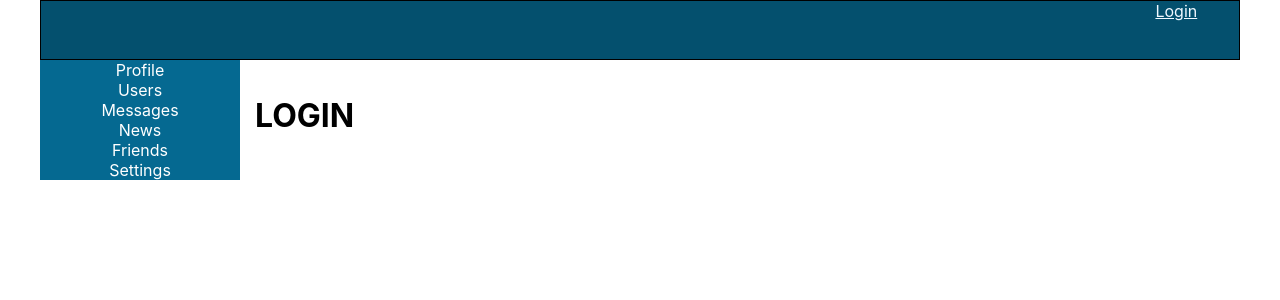
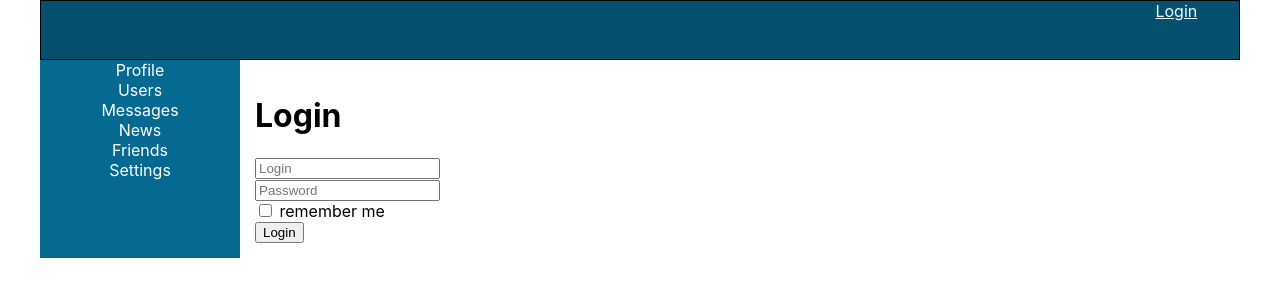
Before and after one commit to TsyntsarSerhii/SocNet, a React (Create React App) app: page /login in a window 1280 px wide. Shown: the top 300 px of the page. Built offline with nearby package versions, Linux system fonts and the light colour scheme; no server answers.

Commit message:
reduxForm (login)

```diff
--- a/package.json
+++ b/package.json
@@ -10,6 +10,7 @@
     "react-router-dom": "^5.0.0",
     "react-scripts": "3.0.1",
     "redux": "^4.0.1",
+    "redux-form": "^8.2.5",
     "redux-thunk": "^2.3.0"
   },
   "scripts": {
--- a/src/components/Header/HeaderContainer.jsx
+++ b/src/components/Header/HeaderContainer.jsx
@@ -1,7 +1,7 @@
 import React from 'react';
 import Header from './Header';
 import { connect } from 'react-redux';
-import { getAuthUserData } from '../../state/auth-reduser'
+import { getAuthUserData } from '../../state/auth-reducer'
 
 
 class HeaderContainer extends React.Component {
--- a/src/components/Login/Login.jsx
+++ b/src/components/Login/Login.jsx
@@ -1,10 +1,38 @@
 import React from 'react';
+import { Field, reduxForm } from 'redux-form'
 
+const LoginForm = (props) => {
+    return (<div>
+        <form onSubmit={props.handleSubmit}>
+            <div>
+                <Field placeholder={"Login"} name={"login"} component={"input"} />
+            </div>
+            <div>
+                <Field placeholder={"Password"} name={"password"} component={"input"} />
+            </div>
+            <div>
+                <Field name={"rememberMe"} type={"checkbox"}  component={"input"} /> remember me
+            </div>
+            <div>
+                <button>Login</button>
+            </div>
+        </form>
+    </div>
+    )
+}
+const LoginReduxForm = reduxForm({ form: 'login' })(LoginForm)
 
 const Login = (props) => {
+    const onSubmit = (FormData) => {
+
+    }
     return (
-        <h1>LOGIN</h1>
+        <div>
+            <h1>Login</h1>
+            <LoginReduxForm onSubmit={onSubmit} />
+        </div>
     )
 }
 
+
 export default Login;
--- a/src/components/Profile/ProfileContainer.jsx
+++ b/src/components/Profile/ProfileContainer.jsx
@@ -3,7 +3,7 @@ import Profile from './Profile'
 import { connect } from 'react-redux';
 import { getUserProfile, getUserStatus, updateUserStatus } from '../../state/profile-reducer'
 import { withRouter } from 'react-router-dom';
-//import { withAuthRedirect } from '../../hoc/withAuthRedirect';
+import { withAuthRedirect } from '../../hoc/withAuthRedirect';
 import { compose } from '../../../../../AppData/Local/Microsoft/TypeScript/3.5/node_modules/redux';
 
 
@@ -35,5 +35,5 @@ let mapStateToProps = (state) => ({
 export default compose(
     connect(mapStateToProps, { getUserProfile, getUserStatus, updateUserStatus }),
     withRouter,
-    //withAuthRedirect
+    withAuthRedirect
 )(ProfileContainer)
--- a/src/components/Users/UsersContainer.jsx
+++ b/src/components/Users/UsersContainer.jsx
@@ -5,7 +5,7 @@ import {
     getUsers,
     setCurrentPage,
     setFollowingInProgress,
-} from '../../state/users-reduser';
+} from '../../state/users-reducer';
 import Users from './Users'
 import React from 'react';
 import Preloader from '../common/Preloader/Preloader.js';
--- a/src/state/auth-reduser.js
+++ b/src/state/auth-reducer.js
@@ -8,7 +8,7 @@ let initialState = {
     login: null,
     isAuth: false,
 }
-const authReduser = (state = initialState, action) => {
+const authReducer = (state = initialState, action) => {
     switch (action.type) {
         case SET_USER_DATA:
             return {
@@ -34,4 +34,4 @@ export const getAuthUserData = () => {
     }
 }
 
-export default authReduser;
+export default authReducer;
--- a/src/state/redux-store.js
+++ b/src/state/redux-store.js
@@ -1,15 +1,17 @@
 import { createStore, combineReducers, applyMiddleware } from "redux";
 import profileReducer from "./profile-reducer";
 import dialogsReducer from "./dialogs-reducer";
-import usersReducer from "./users-reduser";
-import authReduser from "./auth-reduser"
+import usersReducer from "./users-reducer";
+import authReducer from "./auth-reducer"
 import thunkMiddleware from "redux-thunk"
+import {reducer as formReducer} from "redux-form"
 
 let reducers = combineReducers({
     profilePage: profileReducer,
     dialogPage: dialogsReducer,
     usersPage: usersReducer,
-    auth: authReduser,
+    auth: authReducer,
+    form: formReducer
 });
 
 let store = createStore(reducers, applyMiddleware(thunkMiddleware));
```
Also changed, not shown: src/state/users-reducer.js (renamed from src/state/users-reduser.js), 1 other file (tests, documents, lock files or other folders).
